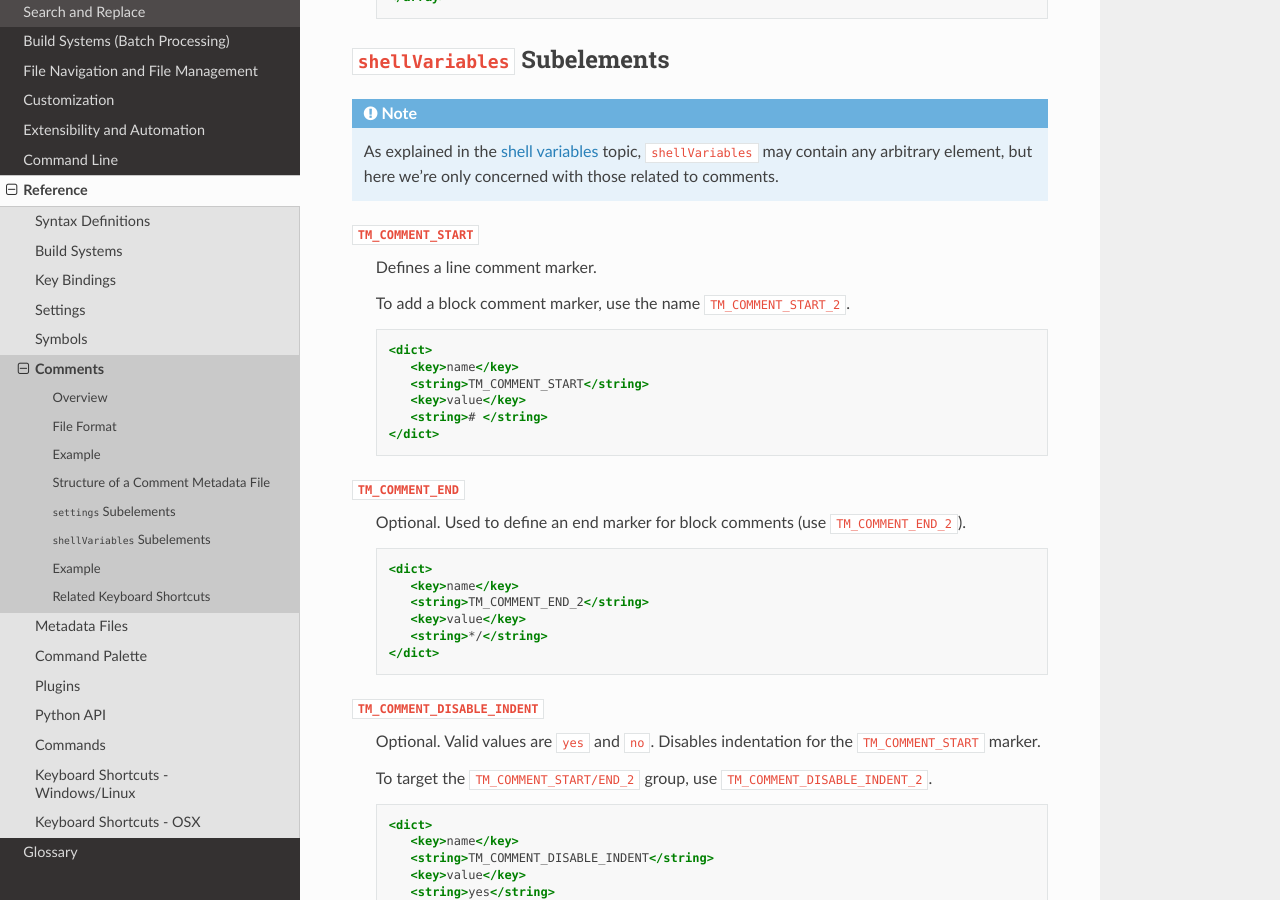
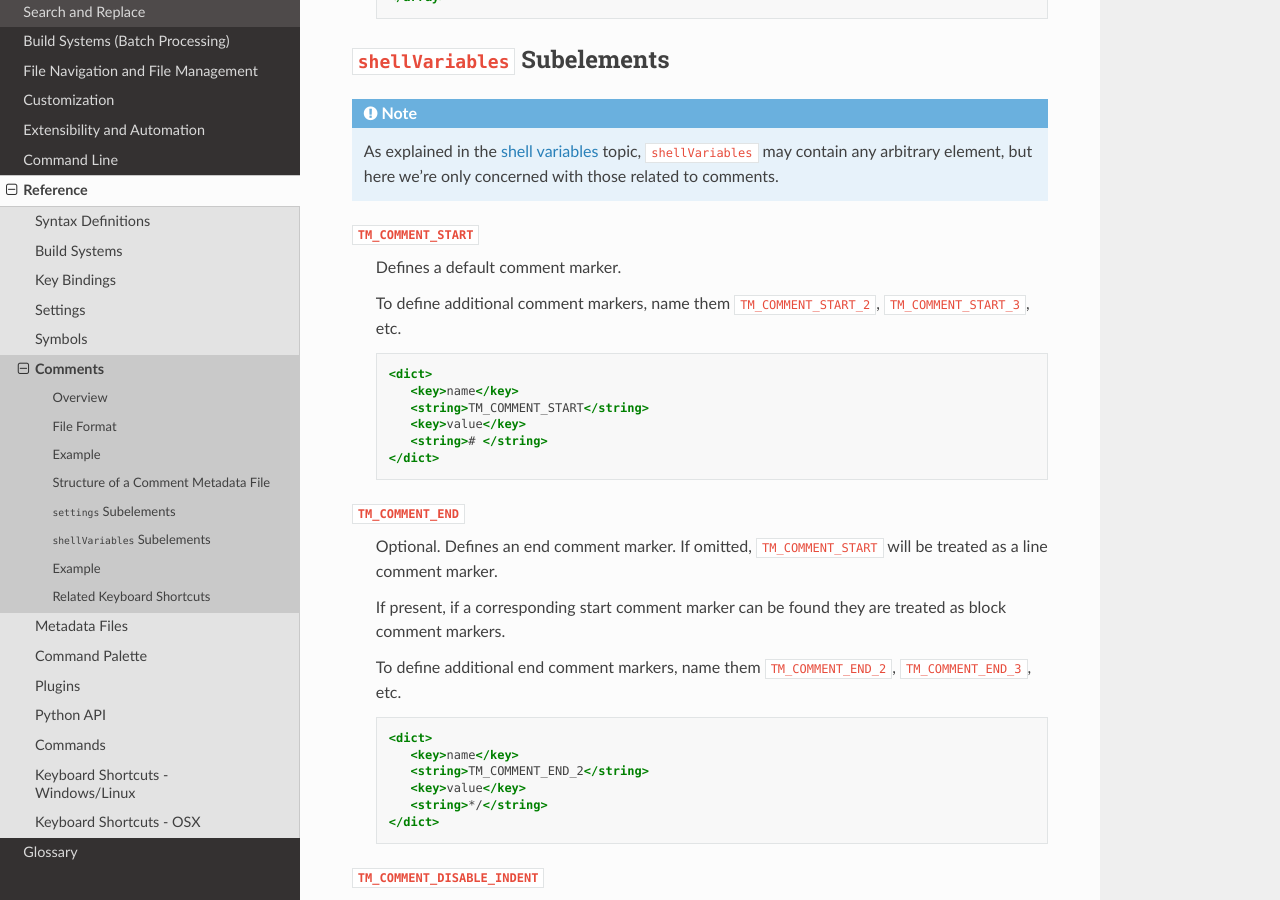
Before and after one commit to guillermooo/sublime-undocs, a Sphinx documentation site: the page built from source/reference/comments.rst, in a window 1280 px wide and 900 px high, scrolled down 2463 px. Built offline with Sphinx 7.4.7 and the Read the Docs theme 2.0.0, drawn with Linux system fonts in a browser that asks for light colours; some of the changed text lies outside the part shown.

Commit message:
edit based on review

```diff
--- a/source/reference/comments.rst
+++ b/source/reference/comments.rst
@@ -168,10 +168,10 @@ in a comment metadata file:
    with those related to comments.
 
 ``TM_COMMENT_START``
-   Defines a line comment marker.
+   Defines a default comment marker.
 
-   To add a block comment marker,
-   use the name ``TM_COMMENT_START_2``.
+   To define additional comment markers,
+   name them ``TM_COMMENT_START_2``, ``TM_COMMENT_START_3``, etc.
 
 
    .. code-block:: xml
@@ -185,12 +185,17 @@ in a comment metadata file:
 
 ``TM_COMMENT_END``
    Optional.
-   Used to define an end marker
-   for block comments (use ``TM_COMMENT_END_2``).
+   Defines an end comment marker.
+   If omitted,
+   ``TM_COMMENT_START`` will be treated as a line comment marker.
 
-   .. XXX not sure about the following
-   .. If omitted,
-   .. ``TM_COMMENT_START`` will be treated as a line comment marker.
+   If present,
+   if a corresponding start comment marker
+   can be found
+   they are treated as block comment markers.
+
+   To define additional end comment markers,
+   name them ``TM_COMMENT_END_2``, ``TM_COMMENT_END_3``, etc.
 
    .. code-block:: xml
 
```
Also changed, not shown: other parts of source/reference/comments.rst (+1 -1 lines).
